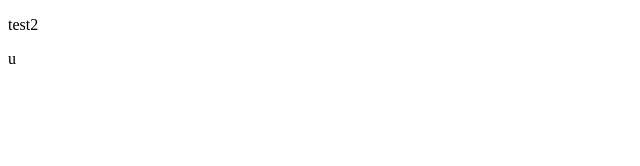
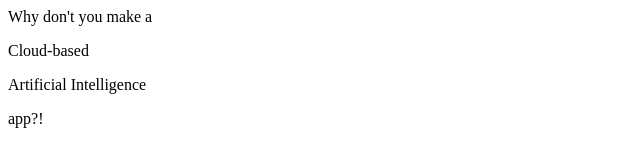
Before and after one commit to dcchambers/mhacksiv, a plain HTML site: page index.html in a window 1280 px wide. Shown: the whole page, without its empty margins (0-640 px from the left). Drawn offline with Linux system fonts and the light colour scheme.

Commit message:
in a basic working state
The script is in a basic working state. Need to fix grammar and add more
buzzword options in the generator.

```diff
--- a/hackgen.js
+++ b/hackgen.js
@@ -1,11 +1,11 @@
 //js file that contains the string arrays
 //and the random string generator.
 
-var stringOne = ["test1", "test2", "test3", "a", "b", "c"];
-var stringTwo = ["4", "5", "6", "t", "y", "u"];
+var stringOne = ["Virtual Reality", "Cloud-based", "Open Source", "Gamified", "Adaptive", "Social", "Distuptive"];
+var stringTwo = ["Social Networking", "Enterprise", "Android", "iOS", "Windows", "Mac", "Linux", "Windows Phone", "Web", "Artificial Intelligence", "Gen-X"];
 
 function generateRands() {
-	document.getElementById("stringOne").innerHTML = stringOne[Math.floor((Math.random() * 6))];
-	document.getElementById("stringTwo").innerHTML = stringTwo[Math.floor((Math.random() * 6))];
+	document.getElementById("stringOne").innerHTML = stringOne[Math.floor((Math.random() * stringOne.length))];
+	document.getElementById("stringTwo").innerHTML = stringTwo[Math.floor((Math.random() * stringTwo.length))];
 
 }
--- a/index.html
+++ b/index.html
@@ -11,8 +11,10 @@
 
 
 <body onload="generateRands()">
+	Why don't you make a
 	<p id="stringOne"></p>
 	<p id="stringTwo"></p>
+	app?!
 </body>
 
 </html>
```
Also changed, not shown: 1 other file.
